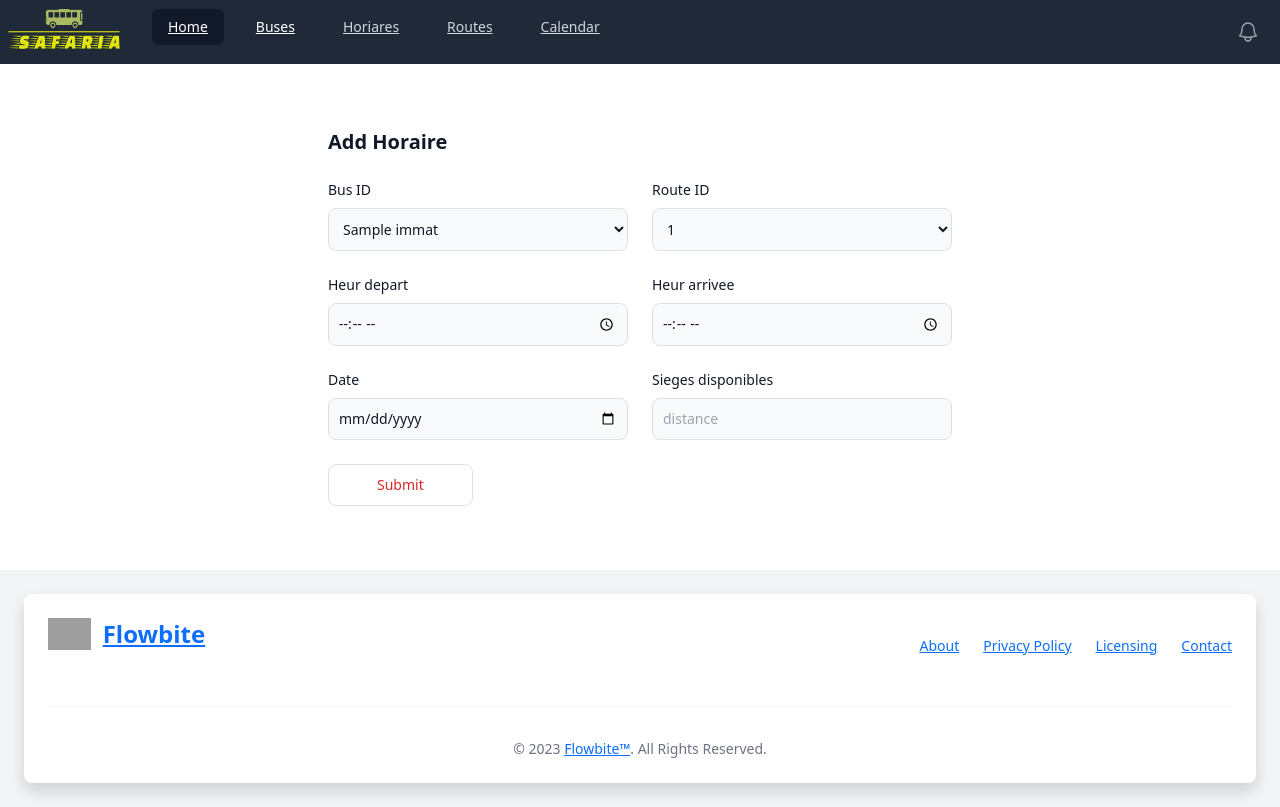
After one commit to imane-bouabidi/SmartTravel, a PHP site: template view/addHoraire.php in a window 1280 px wide. The commit adds this page. Run offline with PHP 8.4, Linux system fonts and the light colour scheme; the template is opened without the code that fills it: most values are stand-ins (such as "Sample title", 1, 10 or a date in 2020); a stand-in replaces the project's code that opens the database connection; grey boxes are pictures that could not be loaded.

Commit message:
finish crud

```diff
--- /dev/null
+++ b/view/addHoraire.php
@@ -0,0 +1,65 @@
+<?php
+ob_start();
+?>
+
+<body class="bg-gray-100">
+<section class="bg-white dark:bg-gray-900">
+    <div class="max-w-2xl px-4 py-8 mx-auto lg:py-16">
+      <h2 class="mb-4 text-xl font-bold text-gray-900 dark:text-white">Add Horaire</h2>
+        <form action="index.php?action=addHoraire" method="post">
+          <div class="grid gap-4 mb-4 sm:grid-cols-2 sm:gap-6 sm:mb-5">
+              <div class="w-full">
+                  <label for="BusId" class="block mb-2 text-sm font-medium text-gray-900 dark:text-white">Bus ID</label>
+                  <select name="idBus" id="BusId" class="bg-gray-50 border border-gray-300 text-gray-900 text-sm rounded-lg focus:ring-primary-500 focus:border-primary-500 block w-full p-2.5 dark:bg-gray-700 dark:border-gray-600 dark:placeholder-gray-400 dark:text-white dark:focus:ring-primary-500 dark:focus:border-primary-500">
+                  <?php foreach($busesDATA as $bus) { ?>
+                    <option value="<?= $bus->getIdBus(); ?>">
+                        <?php echo $bus->getImmat(); ?>
+                    </option>
+                      <?php } ?>
+                  </select>
+                </div>
+              <div class="w-full">
+                  <label for="RouteId" class="block mb-2 text-sm font-medium text-gray-900 dark:text-white">Route ID</label>
+                  <select name="idRout" id="RouteId" class="bg-gray-50 border border-gray-300 text-gray-900 text-sm rounded-lg focus:ring-primary-500 focus:border-primary-500 block w-full p-2.5 dark:bg-gray-700 dark:border-gray-600 dark:placeholder-gray-400 dark:text-white dark:focus:ring-primary-500 dark:focus:border-primary-500">
+                  <?php foreach($routeDATA as $route) { ?>
+                    <option value="<?= $route->getIdRoute(); ?>">
+                        <?php echo $route->getIdRoute(); ?>
+                    </option>
+                      <?php } ?>
+                  </select>
+                </div>
+
+
+                <div class="w-full">
+                    <label for="Hdepart" class="block mb-2 text-sm font-medium text-gray-900 dark:text-white">Heur depart  </label>
+                    <input type="time" name="heur_depart" id="price" class="bg-gray-50 border border-gray-300 text-gray-900 text-sm rounded-lg focus:ring-primary-600 focus:border-primary-600 block w-full p-2.5 dark:bg-gray-700 dark:border-gray-600 dark:placeholder-gray-400 dark:text-white dark:focus:ring-primary-500 dark:focus:border-primary-500" placeholder="duree" required>
+                </div>
+                <div class="w-full">
+                    <label for="Harrivee" class="block mb-2 text-sm font-medium text-gray-900 dark:text-white">Heur arrivee</label>
+                    <input type="time" name="heur_arrivee" id="price" class="bg-gray-50 border border-gray-300 text-gray-900 text-sm rounded-lg focus:ring-primary-600 focus:border-primary-600 block w-full p-2.5 dark:bg-gray-700 dark:border-gray-600 dark:placeholder-gray-400 dark:text-white dark:focus:ring-primary-500 dark:focus:border-primary-500" placeholder="duree" required>
+                </div>
+                <div class="w-full">
+                    <label for="date" class="block mb-2 text-sm font-medium text-gray-900 dark:text-white">Date</label>
+                    <input type="date" name="date_" id="price" class="bg-gray-50 border border-gray-300 text-gray-900 text-sm rounded-lg focus:ring-primary-600 focus:border-primary-600 block w-full p-2.5 dark:bg-gray-700 dark:border-gray-600 dark:placeholder-gray-400 dark:text-white dark:focus:ring-primary-500 dark:focus:border-primary-500" placeholder="duree" required>
+                </div>
+              <div>
+                  <label for="item-weight" class="block mb-2 text-sm font-medium text-gray-900 dark:text-white">Sieges disponibles</label>
+                  <input type="number" name="sieges_dispo" id="Sdispo" class="bg-gray-50 border border-gray-300 text-gray-900 text-sm rounded-lg focus:ring-primary-600 focus:border-primary-600 block w-full p-2.5 dark:bg-gray-700 dark:border-gray-600 dark:placeholder-gray-400 dark:text-white dark:focus:ring-primary-500 dark:focus:border-primary-500" placeholder="distance" required>
+              </div>
+
+            </div>
+            <div class="flex items-center space-x-4">
+                <a href=""><button type="submit" class="text-red-600 inline-flex items-center hover:text-white border border-red-600 hover:bg-red-600 focus:ring-4 focus:outline-none focus:ring-red-300 font-medium rounded-lg text-sm px-5 py-2.5 text-center dark:border-red-500 dark:text-red-500 dark:hover:text-white dark:hover:bg-red-600 dark:focus:ring-red-900">
+                    Submit
+                </button></a>
+            </div>
+        </form>
+    </div>
+</section>
+
+</body>
+</html>
+<?php
+$content = ob_get_clean();
+include_once 'layout.php';
+?>
--- a/view/bus.php
+++ b/view/bus.php
@@ -29,7 +29,7 @@ ob_start();
                         <td class="py-2 px-4 border-b text-center">
                             <!-- <a href="index.php?action=add_bus"><button><svg xmlns="http://www.w3.org/2000/svg" height="16" width="14" viewBox="0 0 448 512">!Font Awesome Free 6.5.1 by @fontawesome - https://fontawesome.com License - https://fontawesome.com/license/free Copyright 2023 Fonticons, Inc.<path fill="#d8ff4d" d="M256 80c0-17.7-14.3-32-32-32s-32 14.3-32 32V224H48c-17.7 0-32 14.3-32 32s14.3 32 32 32H192V432c0 17.7 14.3 32 32 32s32-14.3 32-32V288H400c17.7 0 32-14.3 32-32s-14.3-32-32-32H256V80z"/></svg></button></a> -->
                             <a href="index.php?action=updateBus&id=<?= $bus->getIdBus() ?>"><button><svg xmlns="http://www.w3.org/2000/svg" height="16" width="16" viewBox="0 0 512 512"><!--!Font Awesome Free 6.5.1 by @fontawesome - https://fontawesome.com License - https://fontawesome.com/license/free Copyright 2023 Fonticons, Inc.--><path fill="#028a00" d="M471.6 21.7c-21.9-21.9-57.3-21.9-79.2 0L362.3 51.7l97.9 97.9 30.1-30.1c21.9-21.9 21.9-57.3 0-79.2L471.6 21.7zm-299.2 220c-6.1 6.1-10.8 13.6-13.5 21.9l-29.6 88.8c-2.9 8.6-.6 18.1 5.8 24.6s15.9 8.7 24.6 5.8l88.8-29.6c8.2-2.7 15.7-7.4 21.9-13.5L437.7 172.3 339.7 74.3 172.4 241.7zM96 64C43 64 0 107 0 160V416c0 53 43 96 96 96H352c53 0 96-43 96-96V320c0-17.7-14.3-32-32-32s-32 14.3-32 32v96c0 17.7-14.3 32-32 32H96c-17.7 0-32-14.3-32-32V160c0-17.7 14.3-32 32-32h96c17.7 0 32-14.3 32-32s-14.3-32-32-32H96z"/></svg></button></a>
-                            <a href="index.php?action=delete_bus&id=<?= $bus->getIdBus() ?>"><button ><svg xmlns="http://www.w3.org/2000/svg" height="16" width="14" viewBox="0 0 448 512">!Font Awesome Free 6.5.1 by @fontawesome - https://fontawesome.com License - https://fontawesome.com/license/free Copyright 2023 Fonticons, Inc.<path fill="#d60000" d="M135.2 17.7L128 32H32C14.3 32 0 46.3 0 64S14.3 96 32 96H416c17.7 0 32-14.3 32-32s-14.3-32-32-32H320l-7.2-14.3C307.4 6.8 296.3 0 284.2 0H163.8c-12.1 0-23.2 6.8-28.6 17.7zM416 128H32L53.2 467c1.6 25.3 22.6 45 47.9 45H346.9c25.3 0 46.3-19.7 47.9-45L416 128z"/></svg></button>
+                            <a href="index.php?action=delete_bus&id=<?= $bus->getIdBus() ?>"><button ><svg xmlns="http://www.w3.org/2000/svg" height="16" width="14" viewBox="0 0 448 512">!Font Awesome Free 6.5.1 by @fontawesome - https://fontawesome.com License - https://fontawesome.com/license/free Copyright 2023 Fonticons, Inc.<path fill="#d60000" d="M135.2 17.7L128 32H32C14.3 32 0 46.3 0 64S14.3 96 32 96H416c17.7 0 32-14.3 32-32s-14.3-32-32-32H320l-7.2-14.3C307.4 6.8 296.3 0 284.2 0H163.8c-12.1 0-23.2 6.8-28.6 17.7zM416 128H32L53.2 467c1.6 25.3 22.6 45 47.9 45H346.9c25.3 0 46.3-19.7 47.9-45L416 128z"/></svg></button></a>
                         </td>
                     </tr>
                 <?php endforeach; ?>
--- a/view/horaireView.php
+++ b/view/horaireView.php
@@ -6,6 +6,7 @@ ob_start();
 
     <div class="container mx-auto p-4">
         <h1 class="text-2xl font-semibold mb-4">horaire Management</h1>
+        <a href="index.php?action=ShowAddHoraire"><button><svg xmlns="http://www.w3.org/2000/svg" height="16" width="14" viewBox="0 0 448 512">!Font Awesome Free 6.5.1 by @fontawesome - https://fontawesome.com License - https://fontawesome.com/license/free Copyright 2023 Fonticons, Inc.<path fill="#000000" d="M256 80c0-17.7-14.3-32-32-32s-32 14.3-32 32V224H48c-17.7 0-32 14.3-32 32s14.3 32 32 32H192V432c0 17.7 14.3 32 32 32s32-14.3 32-32V288H400c17.7 0 32-14.3 32-32s-14.3-32-32-32H256V80z"/></svg></button>Add Horaire</a>
 
         <!-- Tableau de liste des horaire -->
         <table class="min-w-full bg-white border border-gray-300">
@@ -34,8 +35,8 @@ ob_start();
                         <td class="py-2 px-4 border-b text-center"><?= $horaire->getSiegesDispo(); ?></td>
                         <td class="py-2 px-4 border-b text-center">
                             <!-- <button><svg xmlns="http://www.w3.org/2000/svg" height="16" width="14" viewBox="0 0 448 512">!Font Awesome Free 6.5.1 by @fontawesome - https://fontawesome.com License - https://fontawesome.com/license/free Copyright 2023 Fonticons, Inc.<path fill="#d8ff4d" d="M256 80c0-17.7-14.3-32-32-32s-32 14.3-32 32V224H48c-17.7 0-32 14.3-32 32s14.3 32 32 32H192V432c0 17.7 14.3 32 32 32s32-14.3 32-32V288H400c17.7 0 32-14.3 32-32s-14.3-32-32-32H256V80z"/></svg></button> -->
-                            <button><svg xmlns="http://www.w3.org/2000/svg" height="16" width="16" viewBox="0 0 512 512"><!--!Font Awesome Free 6.5.1 by @fontawesome - https://fontawesome.com License - https://fontawesome.com/license/free Copyright 2023 Fonticons, Inc.--><path fill="#028a00" d="M471.6 21.7c-21.9-21.9-57.3-21.9-79.2 0L362.3 51.7l97.9 97.9 30.1-30.1c21.9-21.9 21.9-57.3 0-79.2L471.6 21.7zm-299.2 220c-6.1 6.1-10.8 13.6-13.5 21.9l-29.6 88.8c-2.9 8.6-.6 18.1 5.8 24.6s15.9 8.7 24.6 5.8l88.8-29.6c8.2-2.7 15.7-7.4 21.9-13.5L437.7 172.3 339.7 74.3 172.4 241.7zM96 64C43 64 0 107 0 160V416c0 53 43 96 96 96H352c53 0 96-43 96-96V320c0-17.7-14.3-32-32-32s-32 14.3-32 32v96c0 17.7-14.3 32-32 32H96c-17.7 0-32-14.3-32-32V160c0-17.7 14.3-32 32-32h96c17.7 0 32-14.3 32-32s-14.3-32-32-32H96z"/></svg></button>
-                            <button ><svg xmlns="http://www.w3.org/2000/svg" height="16" width="14" viewBox="0 0 448 512"><!--!Font Awesome Free 6.5.1 by @fontawesome - https://fontawesome.com License - https://fontawesome.com/license/free Copyright 2023 Fonticons, Inc.--><path fill="#d60000" d="M135.2 17.7L128 32H32C14.3 32 0 46.3 0 64S14.3 96 32 96H416c17.7 0 32-14.3 32-32s-14.3-32-32-32H320l-7.2-14.3C307.4 6.8 296.3 0 284.2 0H163.8c-12.1 0-23.2 6.8-28.6 17.7zM416 128H32L53.2 467c1.6 25.3 22.6 45 47.9 45H346.9c25.3 0 46.3-19.7 47.9-45L416 128z"/></svg></button>
+                            <a href="index.php?action=showUpdateHoraire&id=<?= $horaire->getIdHoraire() ?>"><button><svg xmlns="http://www.w3.org/2000/svg" height="16" width="16" viewBox="0 0 512 512"><!--!Font Awesome Free 6.5.1 by @fontawesome - https://fontawesome.com License - https://fontawesome.com/license/free Copyright 2023 Fonticons, Inc.--><path fill="#028a00" d="M471.6 21.7c-21.9-21.9-57.3-21.9-79.2 0L362.3 51.7l97.9 97.9 30.1-30.1c21.9-21.9 21.9-57.3 0-79.2L471.6 21.7zm-299.2 220c-6.1 6.1-10.8 13.6-13.5 21.9l-29.6 88.8c-2.9 8.6-.6 18.1 5.8 24.6s15.9 8.7 24.6 5.8l88.8-29.6c8.2-2.7 15.7-7.4 21.9-13.5L437.7 172.3 339.7 74.3 172.4 241.7zM96 64C43 64 0 107 0 160V416c0 53 43 96 96 96H352c53 0 96-43 96-96V320c0-17.7-14.3-32-32-32s-32 14.3-32 32v96c0 17.7-14.3 32-32 32H96c-17.7 0-32-14.3-32-32V160c0-17.7 14.3-32 32-32h96c17.7 0 32-14.3 32-32s-14.3-32-32-32H96z"/></svg></button></a>
+                            <a href="index.php?action=deleteHoraire&id=<?= $horaire->getIdHoraire() ?>"><button ><svg xmlns="http://www.w3.org/2000/svg" height="16" width="14" viewBox="0 0 448 512"><!--!Font Awesome Free 6.5.1 by @fontawesome - https://fontawesome.com License - https://fontawesome.com/license/free Copyright 2023 Fonticons, Inc.--><path fill="#d60000" d="M135.2 17.7L128 32H32C14.3 32 0 46.3 0 64S14.3 96 32 96H416c17.7 0 32-14.3 32-32s-14.3-32-32-32H320l-7.2-14.3C307.4 6.8 296.3 0 284.2 0H163.8c-12.1 0-23.2 6.8-28.6 17.7zM416 128H32L53.2 467c1.6 25.3 22.6 45 47.9 45H346.9c25.3 0 46.3-19.7 47.9-45L416 128z"/></svg></button></a>
                         </td>
                     </tr>
                 <?php endforeach; ?>
```
Also changed, not shown: controller/horaireController.php (+52 -0 lines), index.php (+15 -0 lines), model/horaireDAO.php (+13 -2 lines), view/updateHoraire.php (added, +65 -0 lines).
